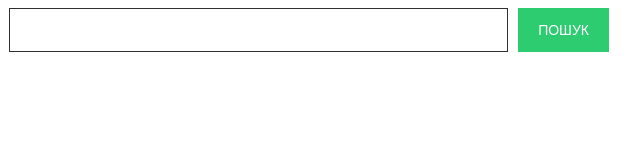
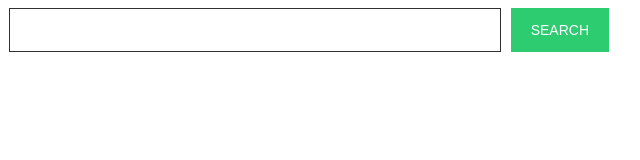
Before and after one commit to Emreceyhnn/goit-js-hw-12, a plain HTML site: page index.html in a window 1280 px wide. Shown: the full height of the page, 331-971 px from the left. Drawn offline with Linux system fonts and the light colour scheme.

Commit message:
Deploying to gh-pages from @ Emreceyhnn/goit-js-hw-12@3287a8a33e9cae4fa50d9c08697fce64dd71e5e2 🚀

```diff
--- a/index.html
+++ b/index.html
@@ -13,7 +13,7 @@
   <body>
     <form class="search-form">
       <input class="search-input" type="text" name="user_query" />
-      <button class="search-btn" type="submit">пошук</button>
+      <button class="search-btn" type="submit">Search</button>
     </form>
     <ul class="gallery"></ul>
     <button class="load-more js-load-more is-hidden" type="button">
```
